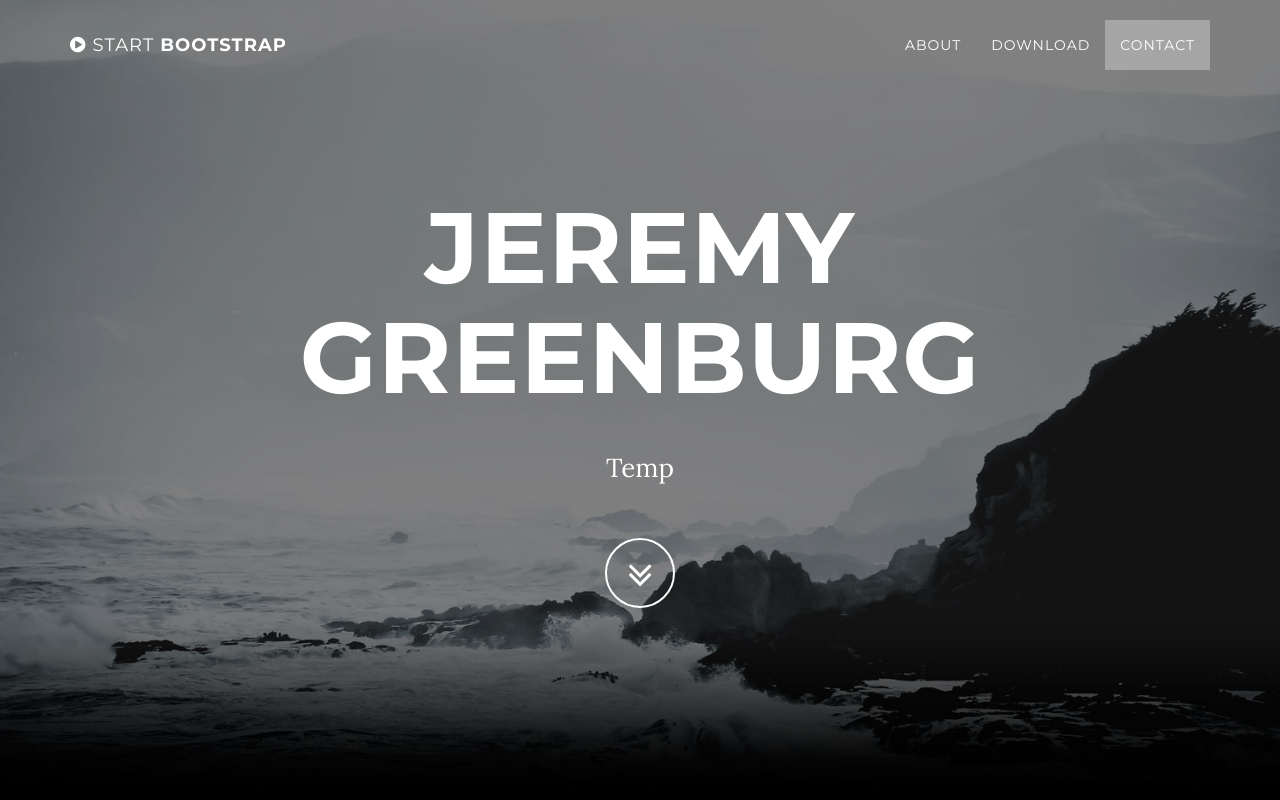
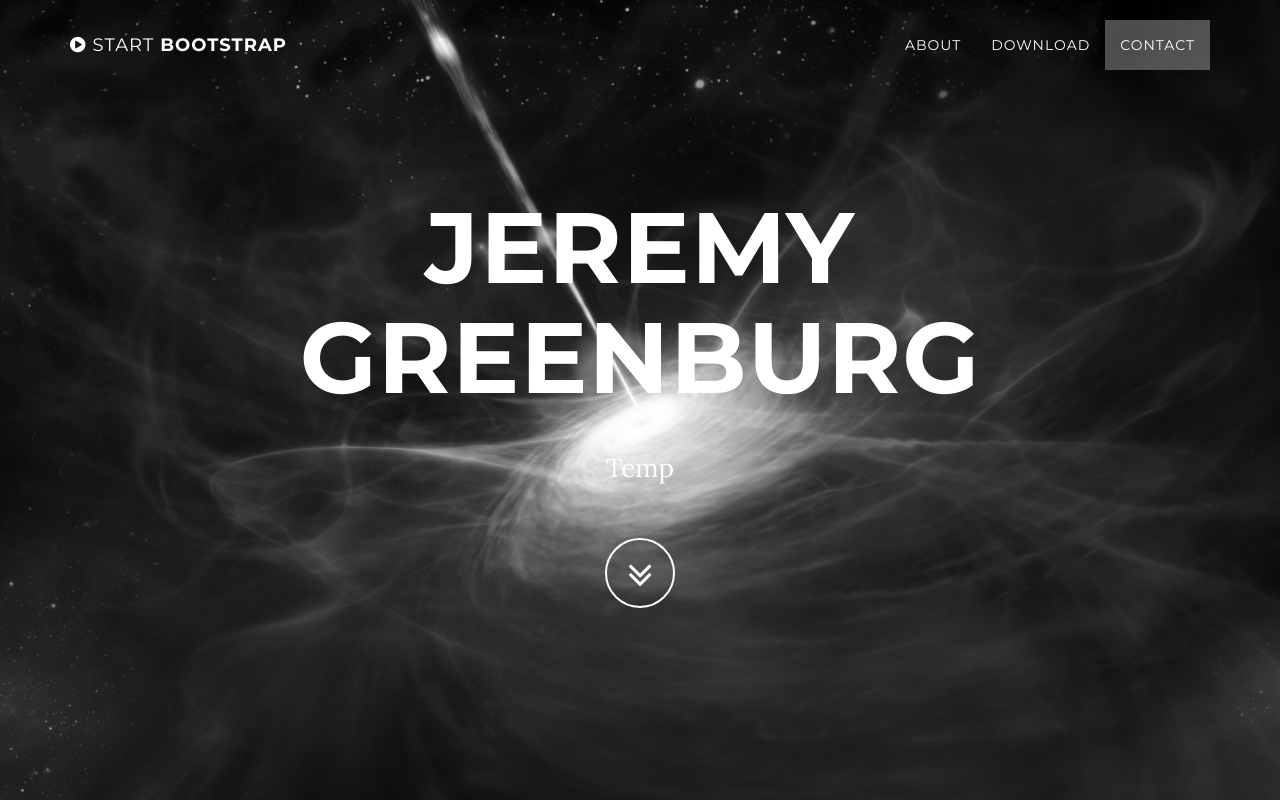
Before and after one commit to Airtamis/Airtamis.github.io, a website: page index.html in a window 1280 px wide. Shown: the top 800 px of the page. Drawn offline with nearby package versions, Linux system fonts and the light colour scheme; some packages are replaced by stand-ins of ours.

Commit message:
Definitively Added Pictures
Will find better pictuyres in future

```diff
--- a/css/grayscale.css
+++ b/css/grayscale.css
@@ -124,7 +124,7 @@ a:focus {
   padding: 100px 0;
   text-align: center;
   color: white;
-  background: url(../img/intro-bg.jpg) no-repeat bottom center scroll;
+  background: url(../img/QuasarGrey.jpg) no-repeat bottom center scroll;
   background-color: black;
   -webkit-background-size: cover;
   -moz-background-size: cover;
@@ -224,7 +224,7 @@ a:focus {
   width: 100%;
   padding: 50px 0;
   color: white;
-  background: url(../img/QuasarT.jpg) no-repeat center center scroll;
+  background: url(../img/QuasarGrey.jpg) no-repeat center center scroll;
   background-color: black;
   -webkit-background-size: cover;
   -moz-background-size: cover;
--- a/index.html
+++ b/index.html
@@ -20,7 +20,7 @@
     <link href="https://fonts.googleapis.com/css?family=Montserrat:400,700" rel="stylesheet" type="text/css">
 
     <!-- Theme CSS -->
-    <link href="css/grayscale.min.css" rel="stylesheet">
+    <link href="css/grayscale.css" rel="stylesheet">
 
     <!-- HTML5 Shim and Respond.js IE8 support of HTML5 elements and media queries -->
     <!-- WARNING: Respond.js doesn't work if you view the page via file:// -->
```
Also changed, not shown: img/QuasarGrey.jpg (added), img/QuasarT.jpg (deleted).
